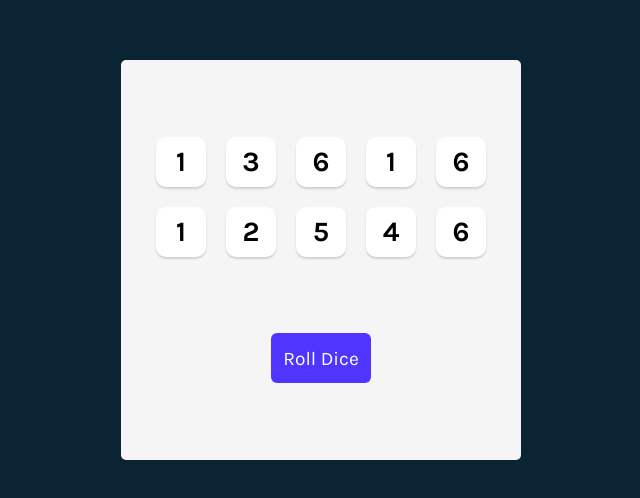
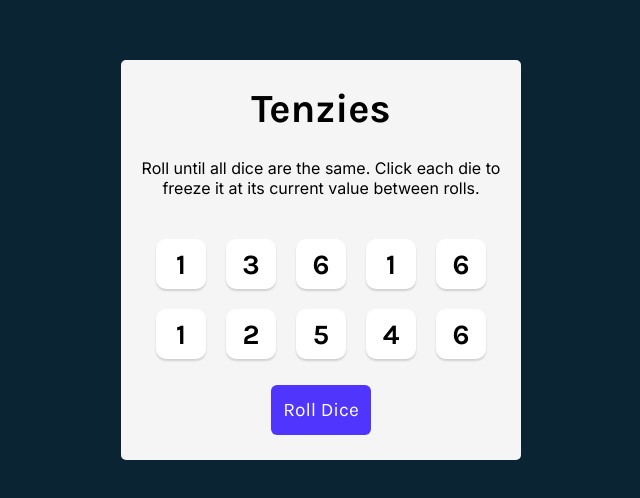
Before and after one commit to MaximilianGiesen/tenzies-game, a React (Vite) app in the folder project/: page / in a window 1280 px wide. Shown: the part 140-638 px from the top of the page, without its empty margins (319-959 px from the left). Built offline with nearby package versions, Linux system fonts and the light colour scheme.

Commit message:
feat: Added game title and instructions

```diff
--- a/project/src/App.css
+++ b/project/src/App.css
@@ -6,6 +6,18 @@
     flex-direction: column;
     align-items: center;
     justify-content: space-evenly;
+}
+
+.title {
+    font-size: 40px;
+    margin: 0;
+}
+
+.instructions {
+    font-family: 'Inter', sans-serif;
+    font-weight: 400;
+    margin-top: 0;
+    text-align: center;
 }
 
 button {
--- a/project/src/App.jsx
+++ b/project/src/App.jsx
@@ -47,6 +47,8 @@
 
     return (
         <main>
+            <h1 className="title">Tenzies</h1>
+            <p className="instructions">Roll until all dice are the same. Click each die to freeze it at its current value between rolls.</p>
             <div className="dice-container">
                 {diceElements}
             </div>
```
